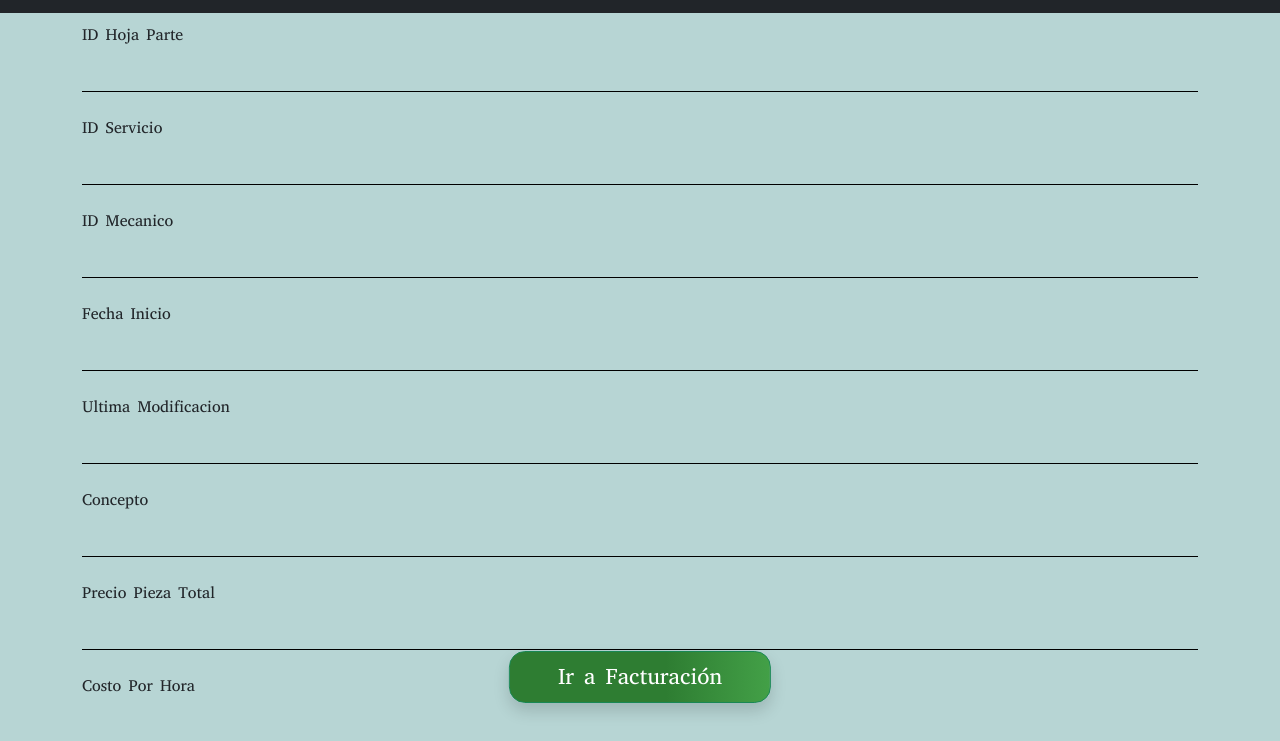
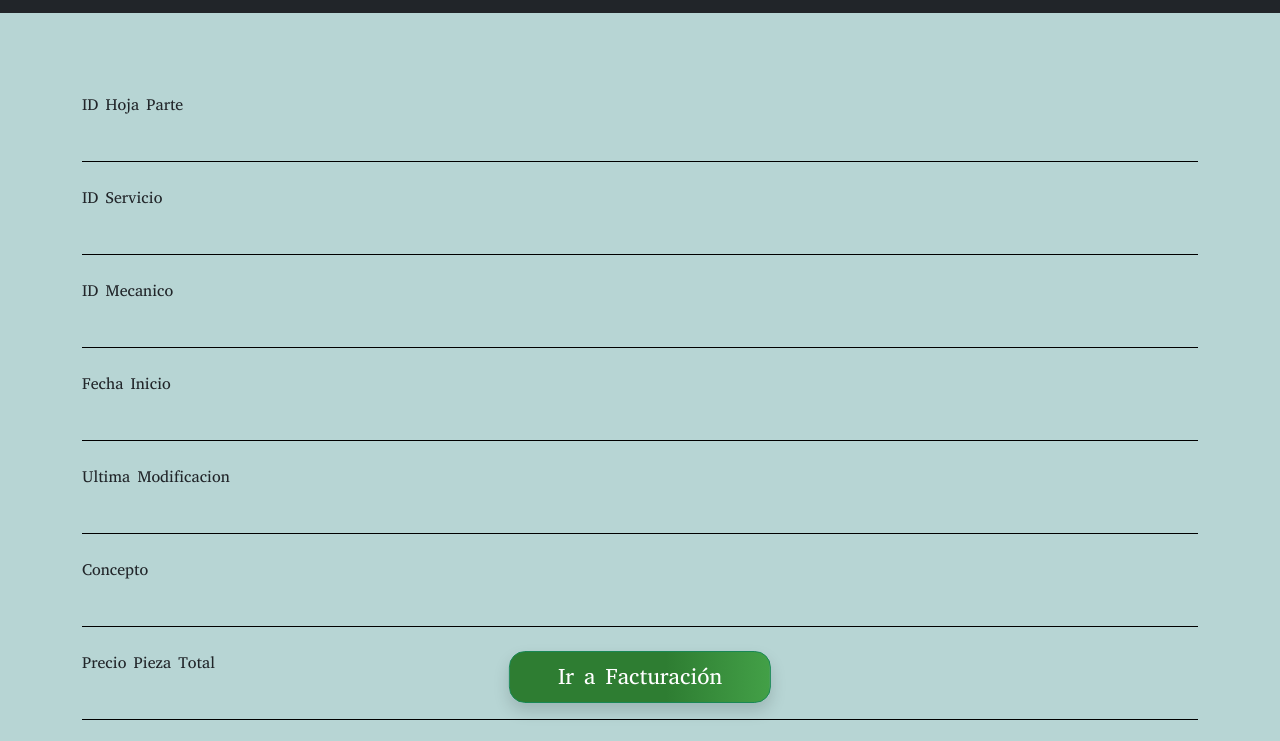
Before and after one commit to Darlin-Chalas/FrontendPM, a plain HTML site: page paginas/pagina_principal_admin.html in a window 1280 px wide. Shown: the part 57-798 px from the top of the page. Drawn offline with nearby package versions, Linux system fonts and the light colour scheme; sample sign-in values are in the browser's storage; files whose address does not match are found by name.

Commit message:
prueba css2

```diff
--- a/paginas/pagina_principal_admin.html
+++ b/paginas/pagina_principal_admin.html
@@ -89,7 +89,7 @@
     </header>
     <main>
         <section>
-            <div class="container" style="position: relative; top: 10px;">
+            <div class="container" style="position: relative; top: 80px;">
                 <div class="row">
                     <div class="col row-md-3">
                         <div class="mb-4">
```
